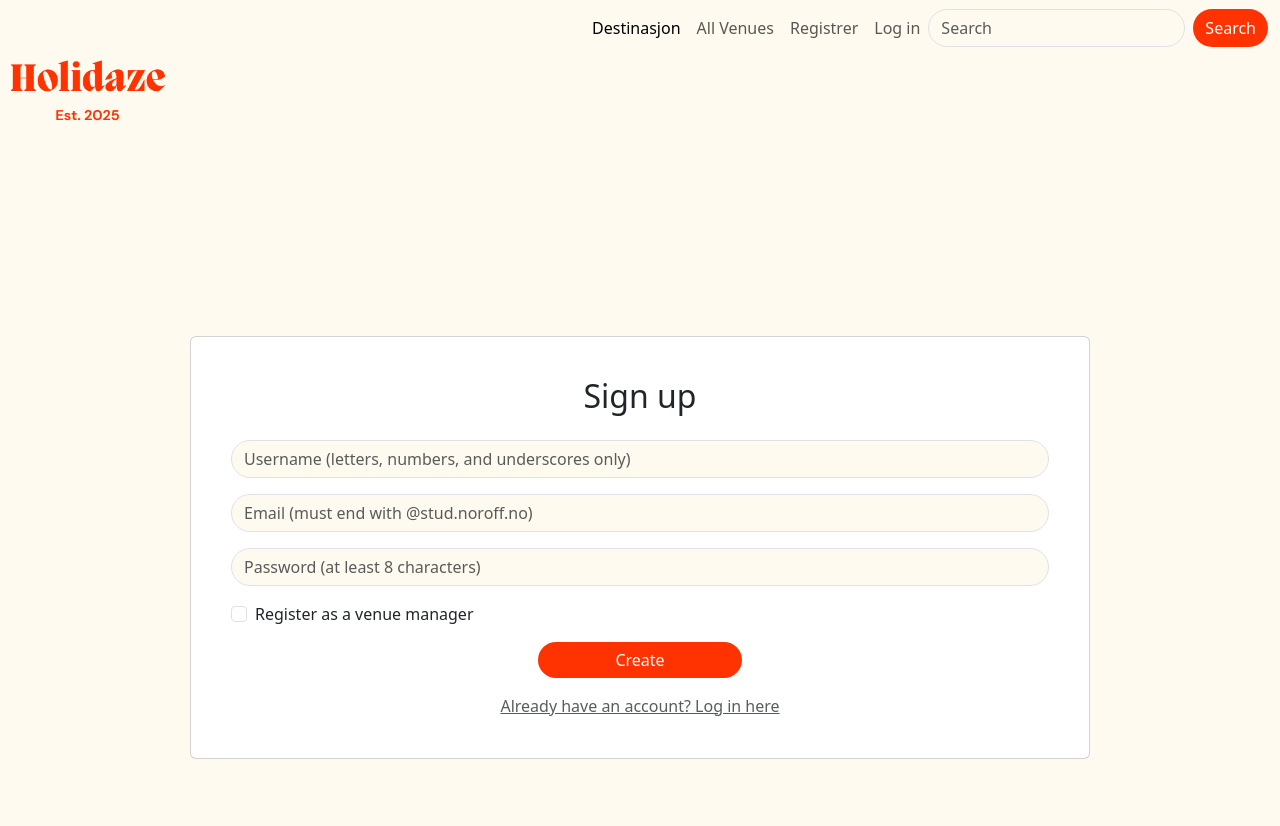
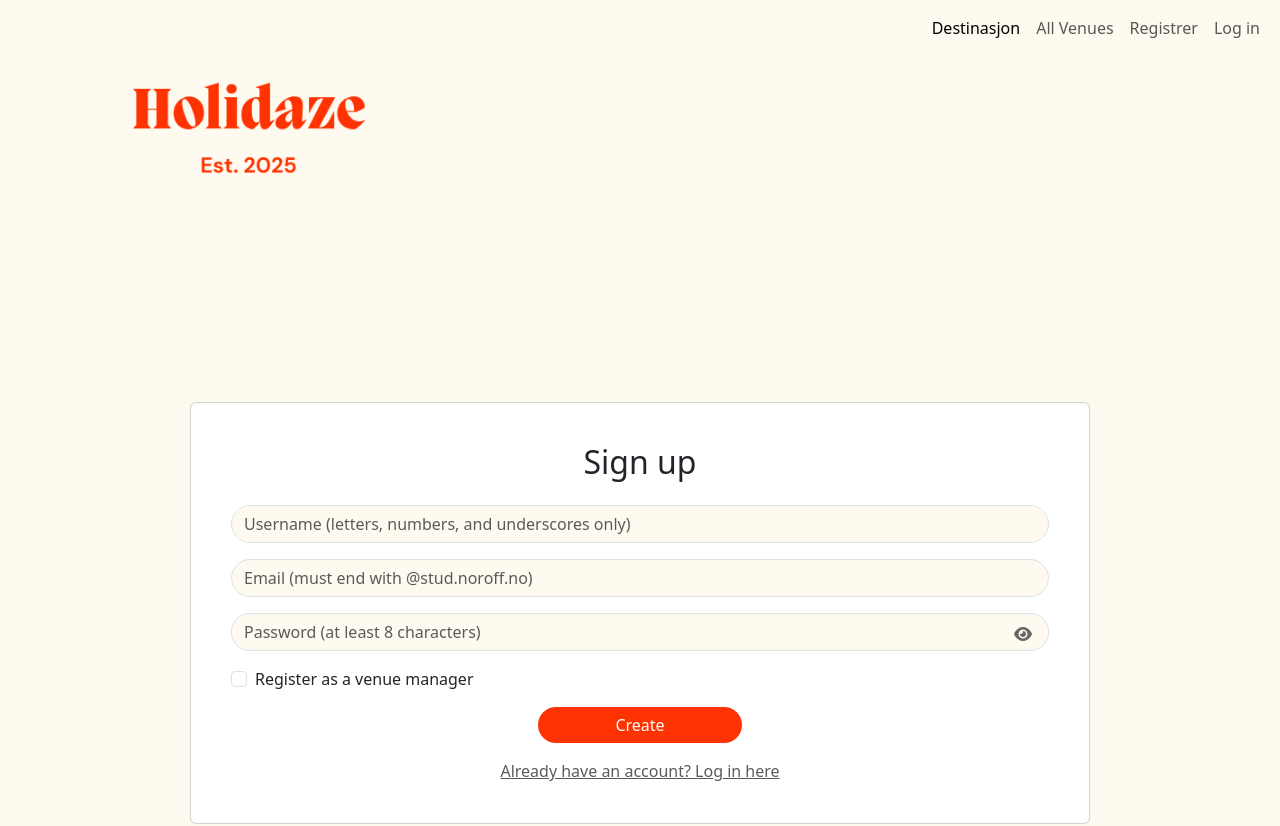
Before and after one commit to CecilieMari/Project-Exam-2, a React (Create React App) app: page /register in a window 1280 px wide. Shown: the top 826 px of the page. Built offline with nearby package versions, Linux system fonts and the light colour scheme.

Commit message:
Improved responsive design

```diff
--- a/src/components/Aut/LogIn.module.css
+++ b/src/components/Aut/LogIn.module.css
@@ -22,3 +22,34 @@
   background-color: #ae2503;
   transform: translateY(-1px);
 }
+
+
+.passwordToggle {
+  position: absolute;
+  right: 15px;
+  top: 50%;
+  transform: translateY(-50%);
+  background: none;
+  border: none;
+  color: #666;
+  cursor: pointer;
+  z-index: 10;
+  padding: 0;
+  width: 20px;
+  height: 20px;
+}
+
+.passwordToggle:hover {
+  color: #333;
+}
+
+.passwordToggle:focus {
+  outline: none;
+  color: #007bff;
+}
+
+
+.passwordToggle i {
+  font-size: 16px;
+  pointer-events: none;
+}
--- a/src/components/Aut/RegisterGuest.js
+++ b/src/components/Aut/RegisterGuest.js
@@ -18,12 +18,12 @@ const RegisterGuest = () => {
   const [error, setError] = useState('');
   const [success, setSuccess] = useState(false);
   const [registeredUser, setRegisteredUser] = useState(null);
+  const [showPassword, setShowPassword] = useState(false);
 
   const handleRegister = async (e) => {
     e.preventDefault();
     setIsLoading(true);
     setError('');
-
 
     if (formData.password.length < 8) {
       setError('Passordet må være minst 8 tegn langt');
@@ -44,12 +44,11 @@ const handleRegister = async (e) => {
         password: formData.password,
       };
 
-
       if (formData.venueManager) {
         userData.venueManager = true;
       }
 
-    console.log('Sending userData:', userData); // Debug log
+      console.log('Sending userData:', userData);
 
       const response = await authAPI.register(userData);
       console.log('Registration successful:', response);
@@ -58,7 +57,6 @@ const handleRegister = async (e) => {
 
     } catch (error) {
       console.error('Registration failed:', error);
-
 
       if (error.message.includes('400')) {
         setError('Registration failed. Please check that all fields are filled out correctly and that the email is valid.');
@@ -72,6 +70,10 @@ const handleRegister = async (e) => {
     }
   };
 
+
+  const togglePasswordVisibility = () => {
+    setShowPassword(!showPassword);
+  };
 
   if (success) {
     return (
@@ -137,16 +139,36 @@ const handleRegister = async (e) => {
               />
             </div>
 
-<div className="mb-3">
+
+            <div className="mb-3 position-relative">
               <input
-    type="password"
-    className={`${Styles['form-input']} form-control rounded-pill`}
+                type={showPassword ? "text" : "password"}
+                className={`${Styles['form-input']} form-control rounded-pill pe-5`}
                 placeholder="Password (at least 8 characters)"
                 value={formData.password}
                 onChange={(e) => setFormData({...formData, password: e.target.value})}
                 minLength="8"
                 required
               />
+              <button
+                type="button"
+                className="btn position-absolute end-0 top-50 translate-middle-y me-3"
+                onClick={togglePasswordVisibility}
+                style={{
+                  border: 'none',
+                  background: 'transparent',
+                  zIndex: 10,
+                  padding: '0',
+                  width: '20px',
+                  height: '20px'
+                }}
+                aria-label={showPassword ? "Hide password" : "Show password"}
+              >
+                <i
+                  className={`fas ${showPassword ? 'fa-eye-slash' : 'fa-eye'}`}
+                  style={{color: '#666', fontSize: '16px'}}
+                ></i>
+              </button>
             </div>
 
             <div className="mb-3 form-check">
--- a/src/components/Footer/Footer.js
+++ b/src/components/Footer/Footer.js
@@ -5,17 +5,17 @@ function Footer() {
     return (
         <footer className={Styles.footer}>
             <div className={Styles.logoContainer}>
-                <Link to="/home">
+                <Link to="/">
                     <img className={Styles.miniLogo} src={require('../../img/3.png')} alt="Logo" />
                 </Link>
             </div>
              <div className={Styles.footerContent}>
         <div className={Styles.footerLinks}>
             <Link className={Styles.footerLink} to="/">About us</Link>
-            <Link className={Styles.footerLink} to="/">Destinations</Link>
+            <Link className={Styles.footerLink} to="/all-venues">All Venues</Link>
             <Link className={Styles.footerLink} to="/">Customer service</Link>
-            <Link className={Styles.footerLink} to="/">Log in</Link>
-            <Link className={Styles.footerLink} to="/">Sign up</Link>
+            <Link className={Styles.footerLink} to="/login">Log in</Link>
+            <Link className={Styles.footerLink} to="/register">Sign up</Link>
         </div>
         <div className={Styles.socialMedia}>
             <div>Follow us</div>
--- a/src/components/Layout/Layout.module.css
+++ b/src/components/Layout/Layout.module.css
@@ -9,8 +9,9 @@
 }
 
 .logo {
-  width: 60%;
+  width: 90%;
   height: auto;
+  margin-left: 40%;
 }
 
 .navContainer {
--- a/src/components/nav/NavDesktop.js
+++ b/src/components/nav/NavDesktop.js
@@ -62,20 +62,7 @@ function NavDesktop() {
           )}
         </ul>
 
-        <form className={`d-flex ${Styles.Nav}`} role="search">
-          <input
-            className={`form-control me-2 ${Styles.Nav} ${Styles.orderRadius}`}
-            type="search"
-            placeholder="Search"
-            aria-label="Search"
-          />
-          <button
-            className={`btn btn-outline-success ${Styles.Nav} ${Styles.srcButton}`}
-            type="submit"
-          >
-            Search
-          </button>
-        </form>
+
       </div>
     </nav>
   );
--- a/src/components/nav/NavMobile.js
+++ b/src/components/nav/NavMobile.js
@@ -2,7 +2,6 @@ import { useState } from 'react';
 import { Link } from 'react-router-dom';
 import { useAuth } from '../../hooks/useAuth';
 import Styles from './NavMobile.module.css';
-import NavStyles from './Nav.module.css';
 import NavToggle from './NavToggel';
 
 function NavMobile() {
@@ -20,16 +19,20 @@ function NavMobile() {
           <ul className={`navbar-nav me-auto mb-2 mb-lg-0 ${Styles.Nav}`}>
             <li className={`nav-item ${Styles.Nav}`}>
               <Link className={`nav-link active ${Styles.Nav}`} aria-current="page" to="/">
-                Destinasjon
+                Destination
               </Link>
             </li>
-
+            <li className={`nav-item ${Styles.Nav}`}>
+              <Link className={`nav-link ${Styles.Nav}`} to="/all-venues">
+                All Venues
+              </Link>
+            </li>
             {!isLoggedIn ? (
 
               <>
                 <li className={`nav-item ${Styles.Nav}`}>
                   <Link className={`nav-link ${Styles.Nav}`} to="/register">
-                    Registrer
+                   Register
                   </Link>
                 </li>
                 <li className={`nav-item ${Styles.Nav}`}>
@@ -65,10 +68,6 @@ function NavMobile() {
               </>
             )}
           </ul>
-          <form className={`d-flex ${Styles.Nav}`} role="search">
-            <input className={`form-control me-2 ${Styles.Nav}`} type="search" placeholder="Search" aria-label="Search"/>
-            <button className={`btn btn-outline-success  ${NavStyles.srcButton}`} type="submit">Search</button>
-          </form>
         </div>
       </div>
     </nav>
```
Lines whose indentation alone changed are shown as unchanged.
